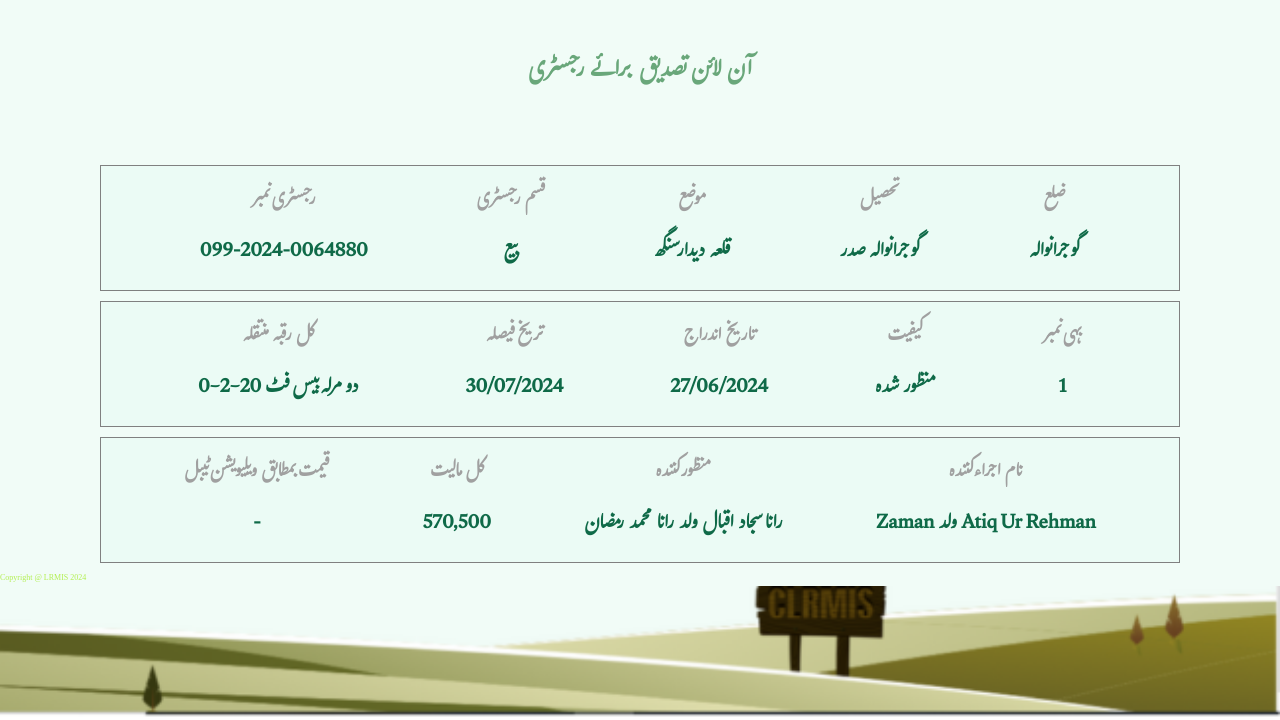
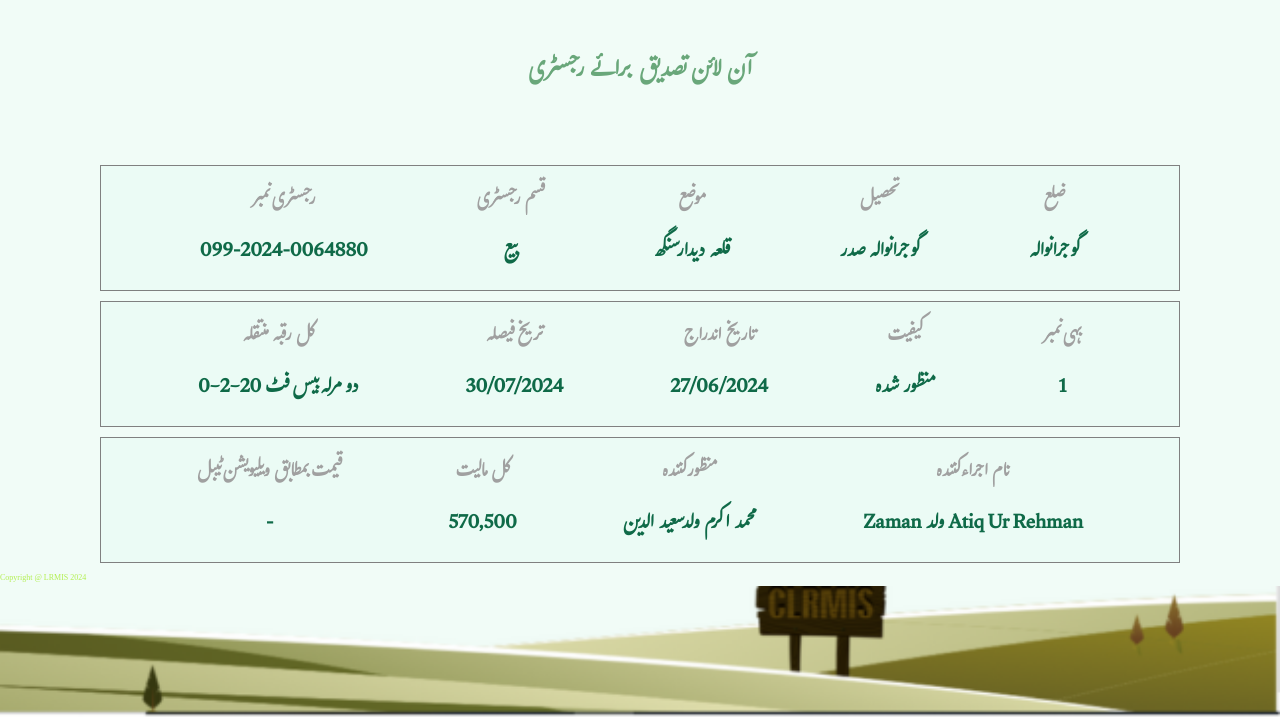
Before and after one commit to punjabzameen/Punjab51, a plain HTML site: page index.html in a window 1280 px wide. Shown: the part 80-800 px from the top of the page. Drawn offline with Linux system fonts and the light colour scheme.

Commit message:
Update index.html

```diff
--- a/index.html
+++ b/index.html
@@ -105,7 +105,7 @@
             <div class="item text3">
                 <h3>منظور کنندہ
                 </h3>
-                <p>رانا سجاد اقبال ولد رانا محمد رمضان
+                <p>محمد اکرم ولد سعید الدین
                 </p>
             </div>
             <div class="item text4">
```
